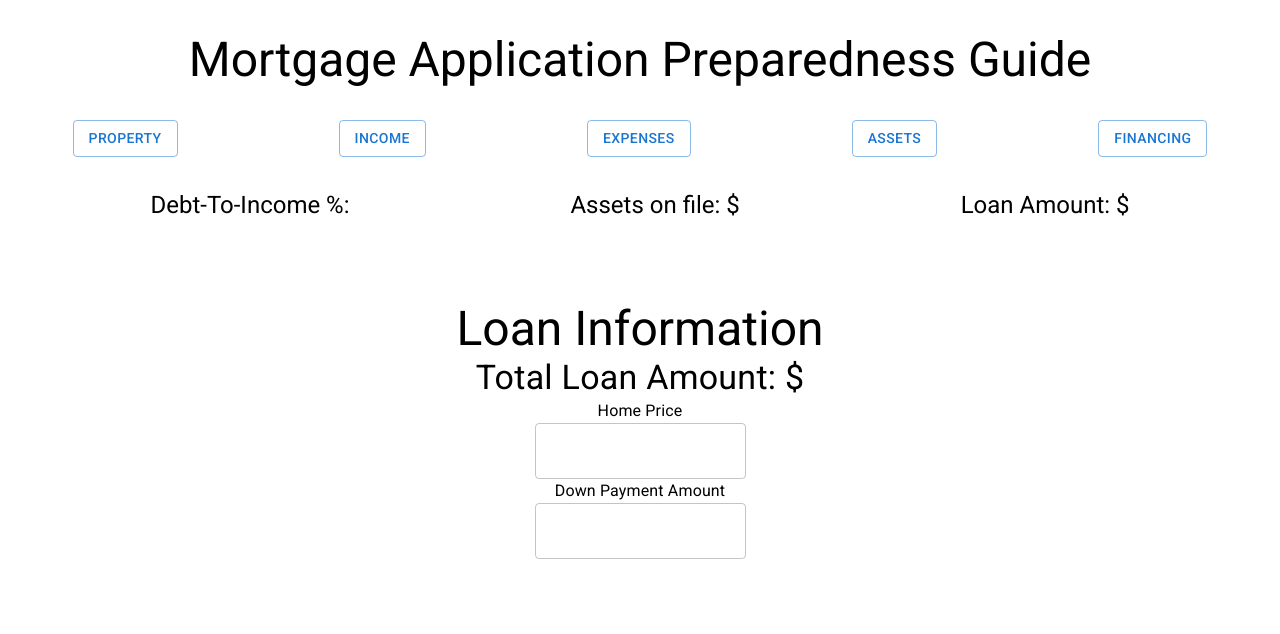
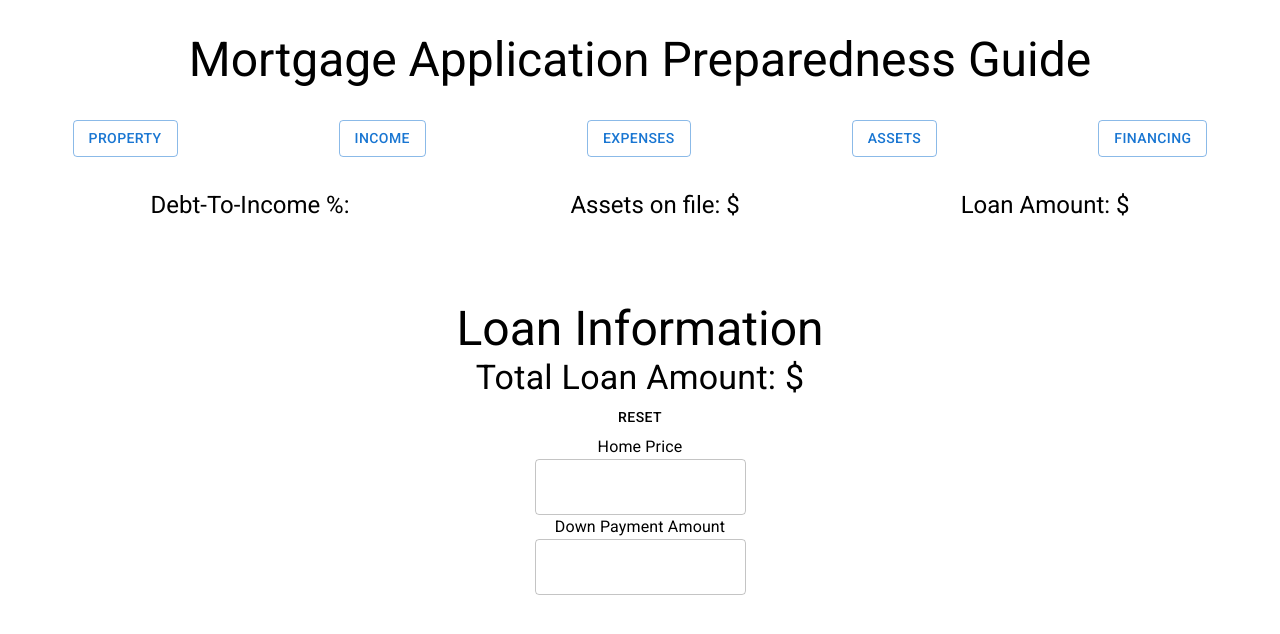
Before and after one commit to jschoff155/homefinancehero, a React (Create React App) app: page / in a window 1280 px wide. Both pictures are taken after a click on the button "PROPERTY". Shown: the top 634 px of the page. Built offline with nearby package versions, Linux system fonts and the light colour scheme.

Commit message:
Added reset button to all component fields.

```diff
--- a/src/ChildComponents/Assets.js
+++ b/src/ChildComponents/Assets.js
@@ -2,6 +2,7 @@ import React, { useState, useEffect } from "react";
 import Box from "@mui/material/Box";
 import Typography from "@mui/material/Typography";
 import TextField from "@mui/material/TextField";
+import Button from "@mui/material/Button";
 import "../StyleSheets/Assets.css";
 
 export default function AssetsArea({ setApptotalAssets }) {
@@ -57,6 +58,12 @@ export default function AssetsArea({ setApptotalAssets }) {
       onChangeFunction: onChangeGFT,
     },
   ];
+  function reset() {
+    setcAAmount("");
+    setsAAmount("");
+    setrEAmount("");
+    setgAmount("");
+  }
 
   const assetUI = (title, onChangeValue, onChangeFunction) => {
     return (
@@ -79,6 +86,9 @@ export default function AssetsArea({ setApptotalAssets }) {
       <Typography variant="h4">
         Total Assets on file: ${totalAssets && parseInt(totalAssets).toFixed(2)}
       </Typography>
+      <Button variant="outline" labelId="Reset" onClick={reset}>
+        Reset
+      </Button>
       {assetTypeLabel.map((input) =>
         assetUI(input.title, input.onChangeValue, input.onChangeFunction)
       )}
--- a/src/ChildComponents/Financing.js
+++ b/src/ChildComponents/Financing.js
@@ -2,6 +2,7 @@ import React, { useState } from "react";
 import Box from "@mui/material/Box";
 import Typography from "@mui/material/Typography";
 import TextField from "@mui/material/TextField";
+import Button from "@mui/material/Button";
 import "../StyleSheets/Financing.css";
 
 export default function Financing(props) {
@@ -25,13 +26,23 @@ export default function Financing(props) {
   const onChangeTerm = (event) => setTerm(event.target.value);
   const onChangeRate = (event) => setRate(event.target.value);
   const onChangeLoan = (event) => setLoan(event.target.value);
+
+  function reset() {
+    setTerm("");
+    setRate("");
+    setLoan("");
+  }
+
   return (
     <Box textAlign={"center"} mx={8} my={5}>
       <Typography variant="h3">Mortgage Calculator</Typography>
+      <Button variant="outline" labelId="Reset" onClick={reset}>
+        Reset
+      </Button>
       <Typography variant="h4">Current Loan Amount</Typography>
       <TextField type="int" value={loan} onChange={onChangeLoan} />
       {<Typography variant="h4">{props.apptotalLoanAmount}</Typography>}
-      <Typography variant="h4">Term</Typography>
+      <Typography variant="h4">Term (in months)</Typography>
       <TextField type="int" value={term} onChange={onChangeTerm} />
       <Typography variant="h4">Interest Rate</Typography>
       <TextField type="int" value={rate} onChange={onChangeRate} />
--- a/src/ChildComponents/Income.js
+++ b/src/ChildComponents/Income.js
@@ -56,12 +56,12 @@ export default function Income({ setapptotalMonthlyIncome }) {
   const onChangeSBT = (event) => setSalaryPayBT(event.target.value);
 
   function reset() {
-    setHourlyPayBO(0);
-    setMonthlyPayBO(0);
-    setSalaryPayBO(0);
-    setHourlyPayBT(0);
-    setMonthlyPayBT(0);
-    setSalaryPayBT(0);
+    setHourlyPayBO("");
+    setMonthlyPayBO("");
+    setSalaryPayBO("");
+    setHourlyPayBT("");
+    setMonthlyPayBT("");
+    setSalaryPayBT("");
   }
 
   return (
@@ -72,7 +72,7 @@ export default function Income({ setapptotalMonthlyIncome }) {
         {totalMonthlyIncome && parseFloat(totalMonthlyIncome).toFixed(2)}
       </Typography>
       <Button variant="outline" labelId="Reset" onClick={reset}>
-        Reset Incomes
+        Reset
       </Button>
       <Typography variant="h3">Number of borrowers?</Typography>
       <Select
--- a/src/ChildComponents/MonthlyExpenses.js
+++ b/src/ChildComponents/MonthlyExpenses.js
@@ -2,6 +2,7 @@ import React, { useState, useEffect } from "react";
 import Box from "@mui/material/Box";
 import Typography from "@mui/material/Typography";
 import TextField from "@mui/material/TextField";
+import Button from "@mui/material/Button";
 import "../StyleSheets/MonthlyExpenses.css";
 
 export default function MonthlyExpenses({ onChangeMonthlyExpensesTotal }) {
@@ -60,6 +61,12 @@ export default function MonthlyExpenses({ onChangeMonthlyExpensesTotal }) {
       onChangeFunction: onChangemMD,
     },
   ];
+  function reset() {
+    setmAutoLoans("");
+    setmStdLoans("");
+    setmCredit("");
+    setmMiscDebts("");
+  }
 
   const ExpensesInput = (title, onChangeValue, onChangeFunction) => {
     return (
@@ -86,6 +93,9 @@ export default function MonthlyExpenses({ onChangeMonthlyExpensesTotal }) {
       <Typography variant="h4">
         Only include debts which appear on your credit report.
       </Typography>
+      <Button variant="outline" labelId="Reset" onClick={reset}>
+        Reset
+      </Button>
       <Typography variant="h4"></Typography>
       {paymentTypeInput.map((input) =>
         ExpensesInput(input.title, input.onChangeValue, input.onChangeFunction)
--- a/src/ChildComponents/Propertyinfo.js
+++ b/src/ChildComponents/Propertyinfo.js
@@ -2,6 +2,7 @@ import React, { useState, useEffect } from "react";
 import Box from "@mui/material/Box";
 import Typography from "@mui/material/Typography";
 import TextField from "@mui/material/TextField";
+import Button from "@mui/material/Button";
 import "../StyleSheets/Propertyinfo.css";
 
 export default function Propertyinfo({
@@ -21,12 +22,19 @@ export default function Propertyinfo({
     setAppTotalLoanAmount(tLoanAmount);
   }, [tLoanAmount, setAppTotalLoanAmount]);
 
+  function reset() {
+    setHomePrice("");
+    setDownPayment("");
+  }
   return (
     <Box textAlign={"center"} my={10}>
       <Typography variant="h3">Loan Information</Typography>
       <Typography variant="h4">
         Total Loan Amount: ${tLoanAmount && parseInt(tLoanAmount).toFixed(2)}
       </Typography>
+      <Button variant="outline" labelId="Reset" onClick={reset}>
+        Reset
+      </Button>
       <Typography>Home Price</Typography>
       <TextField
         id="outlined-basic"
```
